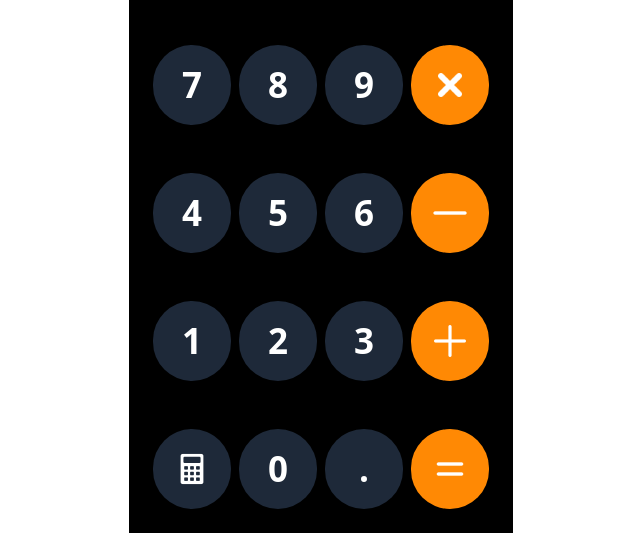
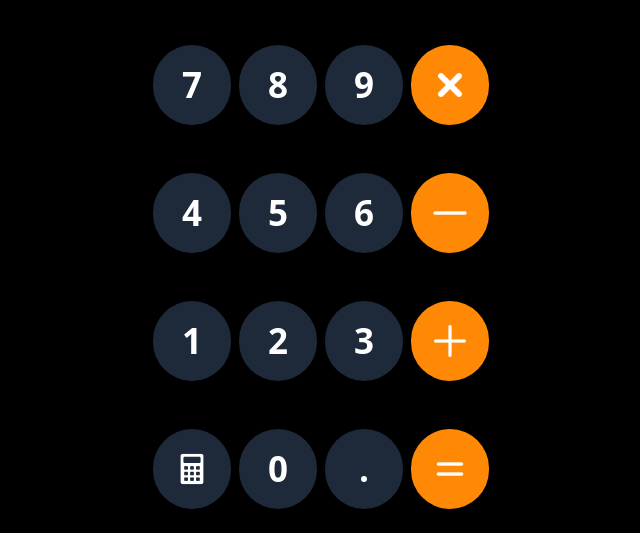
Before and after one commit to Folakemi20/Calculator, a website: page index.html in a window 1280 px wide. Shown: the part 329-862 px from the top of the page, without its empty margins (319-959 px from the left). Drawn offline with Linux system fonts and the light colour scheme.

Commit message:
i put the background color in the body tag

```diff
--- a/index.html
+++ b/index.html
@@ -6,7 +6,7 @@
     <link rel="stylesheet" href="./src/output.css" />
     <title>Calculator</title>
   </head>
-  <body>
+  <body class="bg-black">
     <div class="bg-black w-full h-[100%] lg:w-[30%] lg:mx-auto m-0">
       <div class="">
         <button>
```
